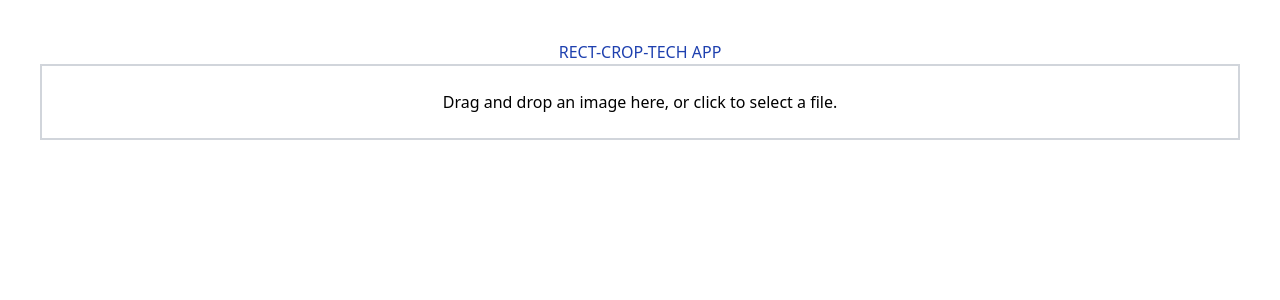
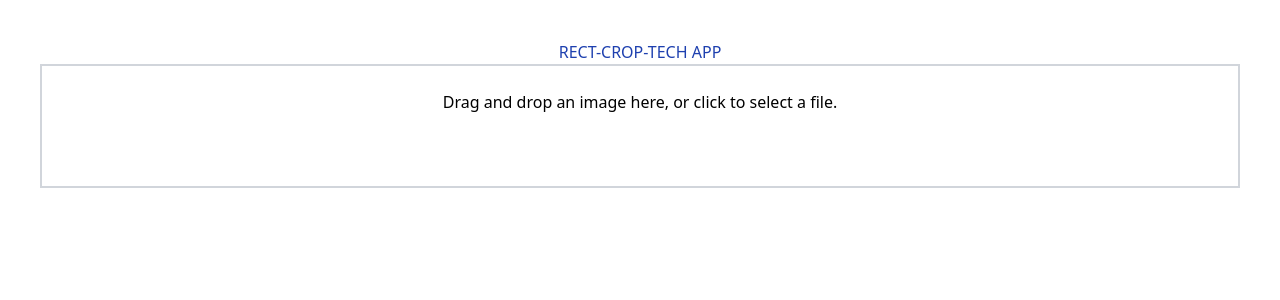
Before and after one commit to AnitaGulacsi/RectCropTech, a Next.js app: page / in a window 1280 px wide. Shown: the top 300 px of the page. Built offline with nearby package versions, Linux system fonts and the light colour scheme.

Commit message:
Fix file input clickable area

```diff
--- a/src/components/image-uploader/ImageUploader.tsx
+++ b/src/components/image-uploader/ImageUploader.tsx
@@ -1,5 +1,5 @@
 import Image from "next/image";
-import { useState, useCallback, DragEvent, ChangeEvent } from "react";
+import { useState, useCallback, DragEvent, ChangeEvent, useRef } from "react";
 
 interface ImageUploaderProps {
   setImageDataUrl: (url: string) => void;
@@ -9,6 +9,7 @@ export const ImageUploader: React.FC<ImageUploaderProps> = ({
   setImageDataUrl,
 }) => {
   const [isDragOver, setIsDragOver] = useState(false);
+  const fileInputRef = useRef<HTMLInputElement>(null);
 
   const onDragOver = useCallback((event: DragEvent<HTMLDivElement>) => {
     event.preventDefault();
@@ -32,6 +33,10 @@ export const ImageUploader: React.FC<ImageUploaderProps> = ({
     }
   };
 
+  const handleClick = () => {
+    fileInputRef.current?.click();
+  };
+
   const processFile = (file: File) => {
     const reader = new FileReader();
     reader.onload = () => {
@@ -42,7 +47,6 @@ export const ImageUploader: React.FC<ImageUploaderProps> = ({
   };
 
   return (
-    <div>
     <div
       className={`border-2 ${
         isDragOver ? "border-blue-500 bg-blue-100" : "border-gray-300"
@@ -50,14 +54,20 @@ export const ImageUploader: React.FC<ImageUploaderProps> = ({
       onDrop={onDrop}
       onDragOver={onDragOver}
       onDragLeave={onDragLeave}
+      onClick={handleClick}
     >
       Drag and drop an image here, or click to select a file.
-        {/* <input
+      <div className="relative w-64 h-12">
+        <input
+          ref={fileInputRef}
           type="file"
           accept="image/*"
-          className="opacity-0 w-full h-full absolute top-0 left-0 cursor-pointer"
+          className="opacity-0 w-full h-full absolute inset-0 cursor-pointer"
           onChange={onChange}
-        /> */}
+        />
+        <label className="absolute inset-0 flex items-center justify-center text-white text-sm pointer-events-none">
+          Click here to upload an image
+        </label>
       </div>
     </div>
   );
```
Lines whose indentation alone changed are shown as unchanged.
